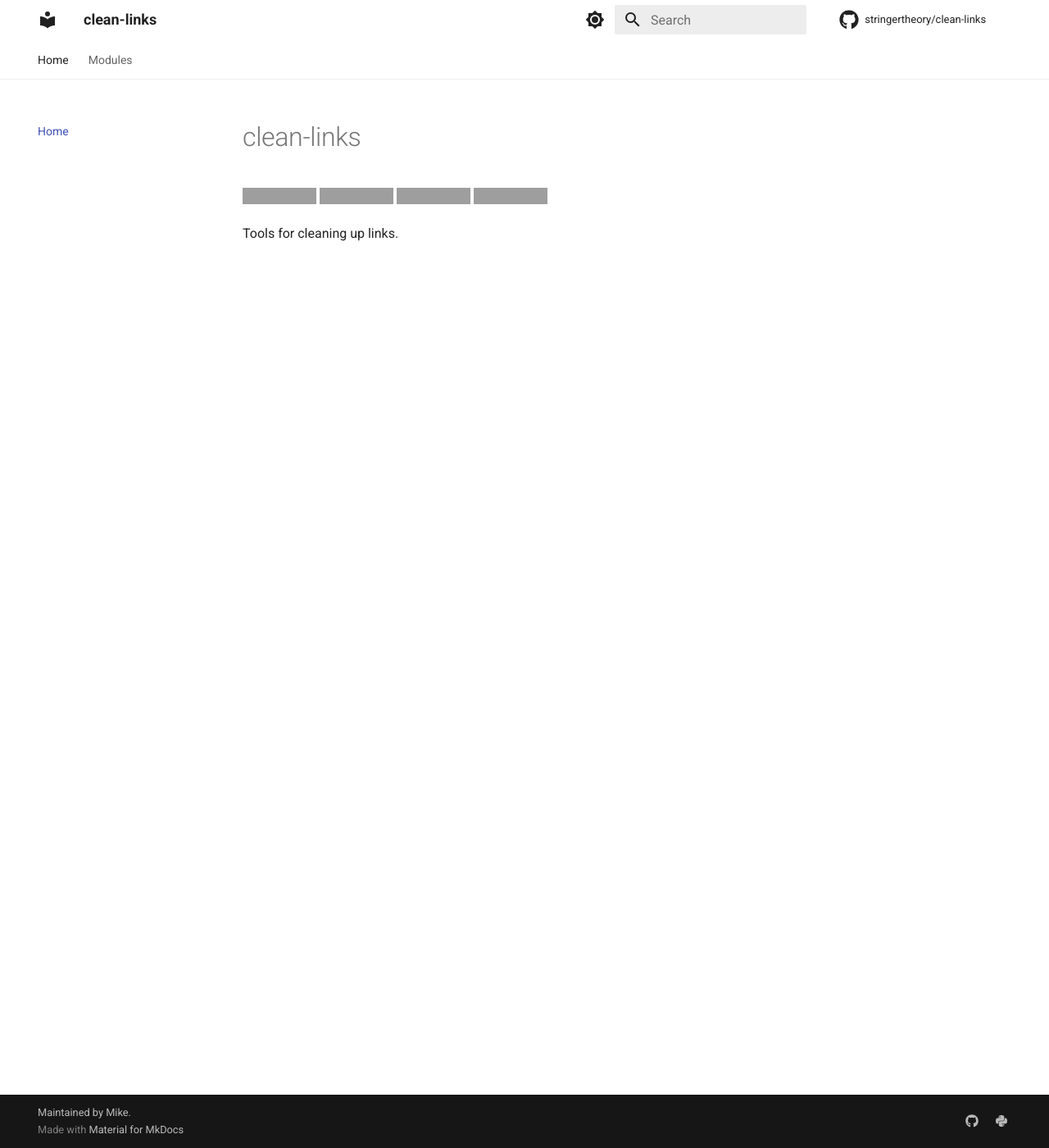
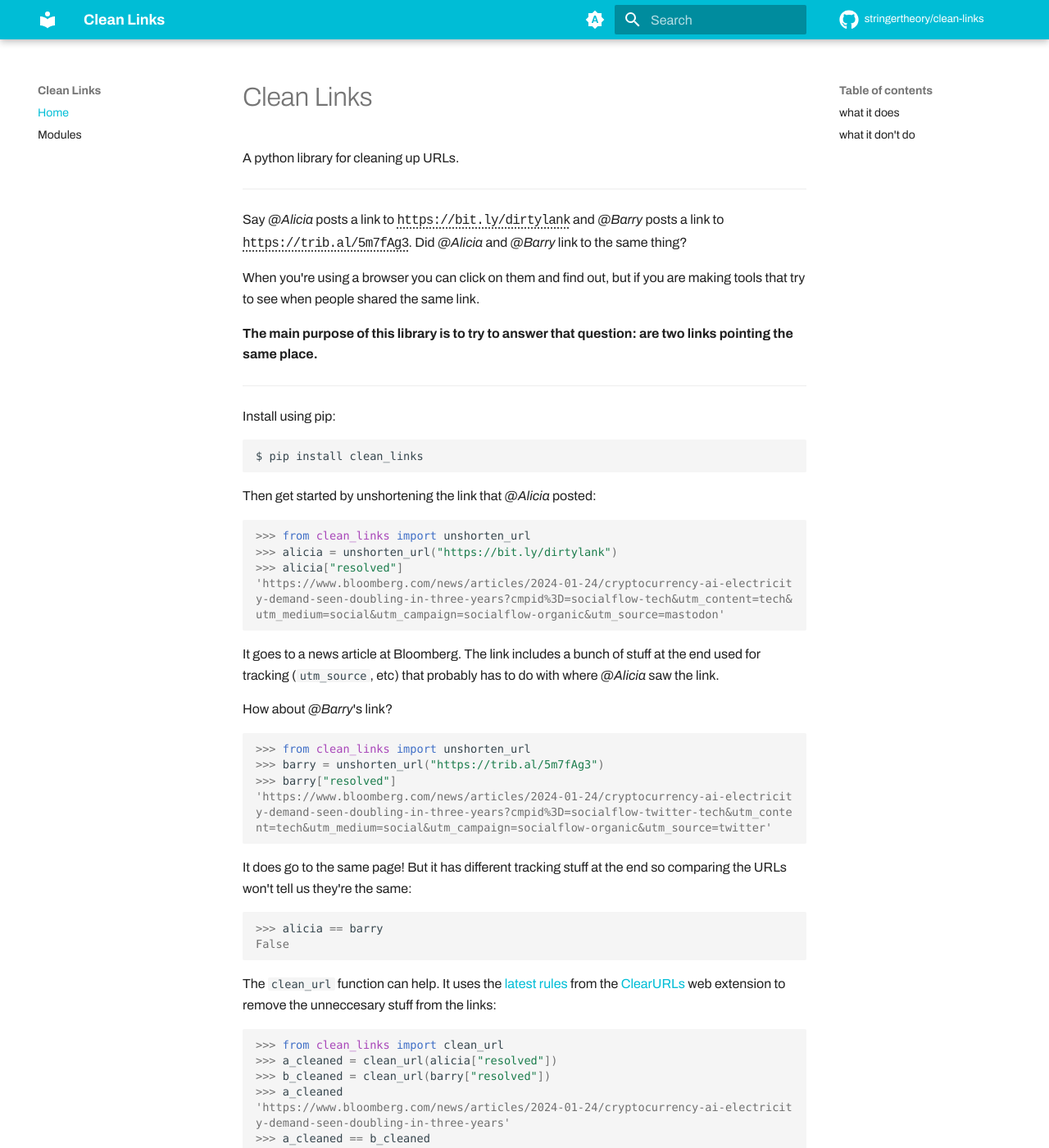
Before and after one commit to stringertheory/clean-links, an MkDocs documentation site: the page built from docs/index.md, in a window 1280 px wide and 1400 px high. Shown: the whole window at 82% size. Built offline with MkDocs 1.6.1 and Material for MkDocs 9.7.7, drawn with Linux system fonts in a browser that asks for light colours; emoji names are drawn with the system emoji font; some web fonts are replaced; comment, search, counter and statistics services are not loaded; some of the changed text lies outside the part shown; grey boxes are pictures that could not be loaded.

Commit message:
getting docs set up

````diff
--- a/.pre-commit-config.yaml
+++ b/.pre-commit-config.yaml
@@ -5,7 +5,7 @@ repos:
       - id: check-case-conflict
       - id: check-merge-conflict
       - id: check-toml
-      - id: check-yaml
+      # - id: check-yaml
       - id: end-of-file-fixer
       - id: trailing-whitespace
 
--- a/docs/index.md
+++ b/docs/index.md
@@ -1,8 +1,144 @@
-# clean-links
+# Clean Links
 
-[![Release](https://img.shields.io/github/v/release/stringertheory/clean-links)](https://img.shields.io/github/v/release/stringertheory/clean-links)
-[![Build status](https://img.shields.io/github/actions/workflow/status/stringertheory/clean-links/main.yml?branch=main)](https://github.com/stringertheory/clean-links/actions/workflows/main.yml?query=branch%3Amain)
-[![Commit activity](https://img.shields.io/github/commit-activity/m/stringertheory/clean-links)](https://img.shields.io/github/commit-activity/m/stringertheory/clean-links)
-[![License](https://img.shields.io/github/license/stringertheory/clean-links)](https://img.shields.io/github/license/stringertheory/clean-links)
+A python library for cleaning up URLs.
 
-Tools for cleaning up links.
+---
+
+<style>
+  div.nowrap code {
+    white-space : pre-wrap !important;
+    word-break: break-all;
+  }
+  span.lank {
+    text-decoration: underline;
+    text-decoration-style: dotted;
+    text-underline-offset: 0.33em;
+	font-family: "Chivo Mono", monospace;
+	letter-spacing: -0.05em;
+  }
+</style>
+
+Say _@Alicia_ posts a link to <span class="lank">https://bit.ly/dirtylank</span> and _@Barry_
+posts a link to <span class="lank">https://trib.al/5m7fAg3</span>. Did _@Alicia_ and _@Barry_
+link to the same thing?
+
+When you're using a browser you can click on them and find out, but if
+you are making tools that try to see when people shared the same link.
+
+**The main purpose of this library is to try to answer that question:
+are two links pointing the same place.**
+
+---
+
+Install using pip:
+
+```shell
+$ pip install clean_links
+```
+
+Then get started by unshortening the link that _@Alicia_ posted:
+
+<div class="nowrap">
+```pycon
+>>> from clean_links import unshorten_url
+>>> alicia = unshorten_url("https://bit.ly/dirtylank")
+>>> alicia["resolved"]
+'https://www.bloomberg.com/news/articles/2024-01-24/cryptocurrency-ai-electricity-demand-seen-doubling-in-three-years?cmpid%3D=socialflow-tech&utm_content=tech&utm_medium=social&utm_campaign=socialflow-organic&utm_source=mastodon'
+```
+</div>
+
+It goes to a news article at Bloomberg. The link includes a bunch of
+stuff at the end used for tracking (`utm_source`, etc) that probably
+has to do with where _@Alicia_ saw the link.
+
+How about _@Barry_'s link?
+
+<div class="nowrap">
+```pycon
+>>> from clean_links import unshorten_url
+>>> barry = unshorten_url("https://trib.al/5m7fAg3")
+>>> barry["resolved"]
+'https://www.bloomberg.com/news/articles/2024-01-24/cryptocurrency-ai-electricity-demand-seen-doubling-in-three-years?cmpid%3D=socialflow-twitter-tech&utm_content=tech&utm_medium=social&utm_campaign=socialflow-organic&utm_source=twitter'
+```
+</div>
+
+It does go to the same page! But it has different tracking stuff at
+the end so comparing the URLs won't tell us they're the same:
+
+```pycon
+>>> alicia == barry
+False
+```
+
+The `clean_url` function can help. It uses the [latest
+rules](https://github.com/ClearURLs/Rules) from the
+[ClearURLs](https://docs.clearurls.xyz/) web extension to remove the
+unneccesary stuff from the links:
+
+<div class="nowrap">
+```pycon
+>>> from clean_links import clean_url
+>>> a_cleaned = clean_url(alicia["resolved"])
+>>> b_cleaned = clean_url(barry["resolved"])
+>>> a_cleaned
+'https://www.bloomberg.com/news/articles/2024-01-24/cryptocurrency-ai-electricity-demand-seen-doubling-in-three-years'
+>>> a_cleaned == b_cleaned
+True
+```
+</div>
+
+So after unshortening and cleaning, we can see the links that
+_@Alicia_ and _@Barry_ posted were to the same article. Maybe we
+should read it! The combination of unshortening and cleaning is useful
+enough there's a single function, `normalize_url`, to do both.
+
+```pycon
+>>> from clean_links import normalize_url
+>>> a_normed = normalize_url("https://bit.ly/dirtylank")
+>>> b_normed = normalize_url("https://trib.al/5m7fAg3")
+>>> a_normed == b_normed
+True
+```
+
+## what it does
+
+Lorem ipsum dolor sit amet, (1) consectetur adipiscing elit.
+{ .annotate }
+
+1.  :man_raising_hand: I'm an annotation! I can contain `code`, **formatted
+    text**, images, ... basically anything that can be expressed in Markdown.
+
+Welcome to the silly jungle. We have fun and games. Welcome to the silly jungle. We have fun and games.
+Welcome to the silly jungle. We have fun and games.
+Welcome to the silly jungle. We have fun and games.
+Welcome to the silly jungle. We have fun and games.
+Welcome to the silly jungle. We have fun and games.
+Welcome to the silly jungle. We have fun and games.
+
+![Image title](https://dummyimage.com/600x400/){width=40%, align=left}
+
+Welcome to the silly jungle. We have fun and games. Welcome to the silly jungle. We have fun and games.
+Welcome to the silly jungle. We have fun and games.
+Welcome to the silly jungle. We have fun and games.
+Welcome to the silly jungle. We have fun and games.
+Welcome to the silly jungle. We have fun and games.
+Welcome to the silly jungle. We have fun and games.
+Test again
+
+Welcome to the silly jungle. We have fun and games. Welcome to the silly jungle. We have fun and games.
+Welcome to the silly jungle. We have fun and games.
+Welcome to the silly jungle. We have fun and games.
+Welcome to the silly jungle. We have fun and games.
+Welcome to the silly jungle. We have fun and games.
+Welcome to the silly jungle. We have fun and games.
+Test again
+
+!!! note
+
+    Lorem ipsum dolor sit amet, consectetur adipiscing elit. Nulla et euismod
+    nulla. Curabitur feugiat, tortor non consequat finibus, justo purus auctor
+    massa, nec semper lorem quam in massa.
+
+## what it don't do
+
+Booga booga
--- /dev/null
+++ b/docs/stylesheets/extra.css
@@ -0,0 +1,2 @@
+:root > * {
+}
--- /dev/null
+++ b/docs_extras/overrides/main.html
@@ -0,0 +1 @@
+{% extends "base.html" %}
--- /dev/null
+++ b/docs_extras/overrides/partials/copyright.html
@@ -0,0 +1,15 @@
+<div class="md-copyright">
+  {% if config.copyright %}
+  <div>{{ config.site_name }} {{ config.copyright }}</div>
+  {% endif %} {% if not config.extra.generator == false %} Documentation
+  generated with
+  <a href="https://www.mkdocs.org/" target="_blank" rel="noopener">MkDocs</a>
+  using the
+  <a
+    href="https://squidfunk.github.io/mkdocs-material/"
+    target="_blank"
+    rel="noopener"
+    >Material</a
+  >
+  theme. {% endif %}
+</div>
--- a/mkdocs.yml
+++ b/mkdocs.yml
@@ -1,17 +1,18 @@
-site_name: clean-links
+site_name: Clean Links
 repo_url: https://github.com/stringertheory/clean-links
 site_url: https://stringertheory.github.io/clean-links
 site_description: Tools for cleaning up links
 site_author: Mike Stringer
 edit_uri: edit/main/docs/
 repo_name: stringertheory/clean-links
-copyright: Maintained by <a href="https://github.com/stringertheory">Mike</a>.
+copyright: is maintained by <a href="https://github.com/stringertheory">Mike Stringer</a>.
 
 nav:
   - Home: index.md
   - Modules: modules.md
 plugins:
   - search
+  - social
   - mkdocstrings:
       handlers:
         python:
@@ -20,25 +21,45 @@ plugins:
             - sys.path.append('../')
 theme:
   name: material
-  feature:
-    tabs: true
+  custom_dir: docs_extras/overrides
+  features:
+    - content.tooltips
+    # - navigation.instant
+    # - navigation.instant.progress
+    # - navigation.tabs
+    # - navigation.tabs.sticky
+    # - navigation.sections
+    # - navigation.expand
+    # - navigation.path
+    # - navigation.footer
+  font:
+    text: Archivo
+    code: Chivo Mono
+
   palette:
+    - media: "(prefers-color-scheme)"
+      toggle:
+        icon: material/brightness-auto
+        name: Switch to light mode
     - media: "(prefers-color-scheme: light)"
       scheme: default
-      primary: white
-      accent: deep orange
+      primary: cyan
+      accent: cyan
       toggle:
-        icon: material/brightness-7
+        icon: material/weather-night
         name: Switch to dark mode
     - media: "(prefers-color-scheme: dark)"
       scheme: slate
-      primary: black
-      accent: deep orange
+      primary: cyan
+      accent: cyan
       toggle:
-        icon: material/brightness-4
+        icon: material/weather-sunny
         name: Switch to light mode
   icon:
     repo: fontawesome/brands/github
+
+extra_css:
+  - stylesheets/extra.css
 
 extra:
   social:
@@ -48,7 +69,25 @@ extra:
       link: https://pypi.org/project/clean-links
 
 markdown_extensions:
+  - abbr
+  - admonition
+  - attr_list
+  - md_in_html
   - toc:
       permalink: true
   - pymdownx.arithmatex:
       generic: true
+  - pymdownx.emoji:
+      emoji_index: !!python/name:material.extensions.emoji.twemoji
+      emoji_generator: !!python/name:material.extensions.emoji.to_svg
+  - pymdownx.highlight:
+      anchor_linenums: true
+      line_spans: __span
+      pygments_lang_class: true
+  - pymdownx.inlinehilite
+  - pymdownx.snippets
+  - pymdownx.superfences
+
+watch:
+  - docs_extras
+  - clean_links
--- a/pyproject.toml
+++ b/pyproject.toml
@@ -26,8 +26,9 @@ w3lib = "^2.1.2"
 
 [tool.poetry.group.docs.dependencies]
 mkdocs = "^1.4.2"
-mkdocs-material = "^9.2.7"
+mkdocs-material = {extras = ["imaging"], version = "^9.5.6"}
 mkdocstrings = {extras = ["python"], version = "^0.23.0"}
+mkdocs-cinder = "^1.2.0"
 
 
 [tool.bumpversion]
````
Also changed, not shown: docs/modules.md (+6 -0 lines), 3 other files.
